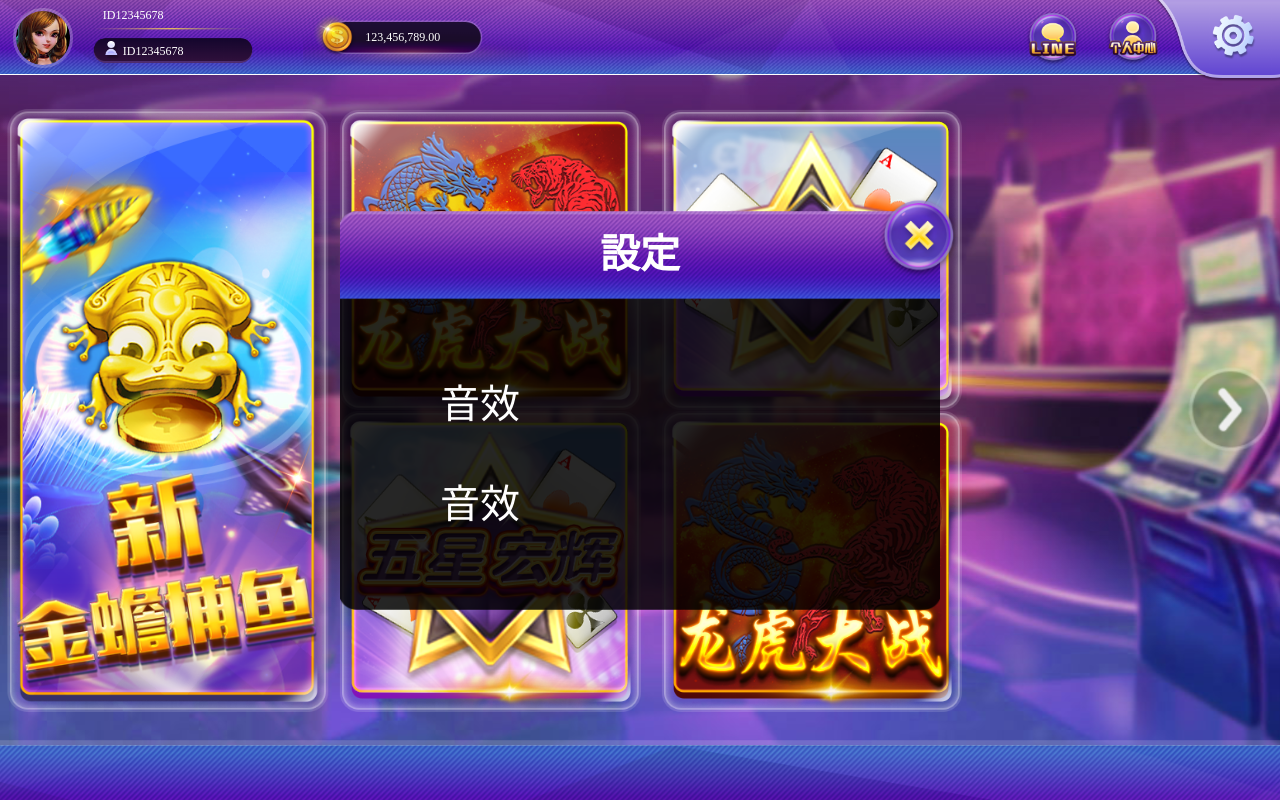
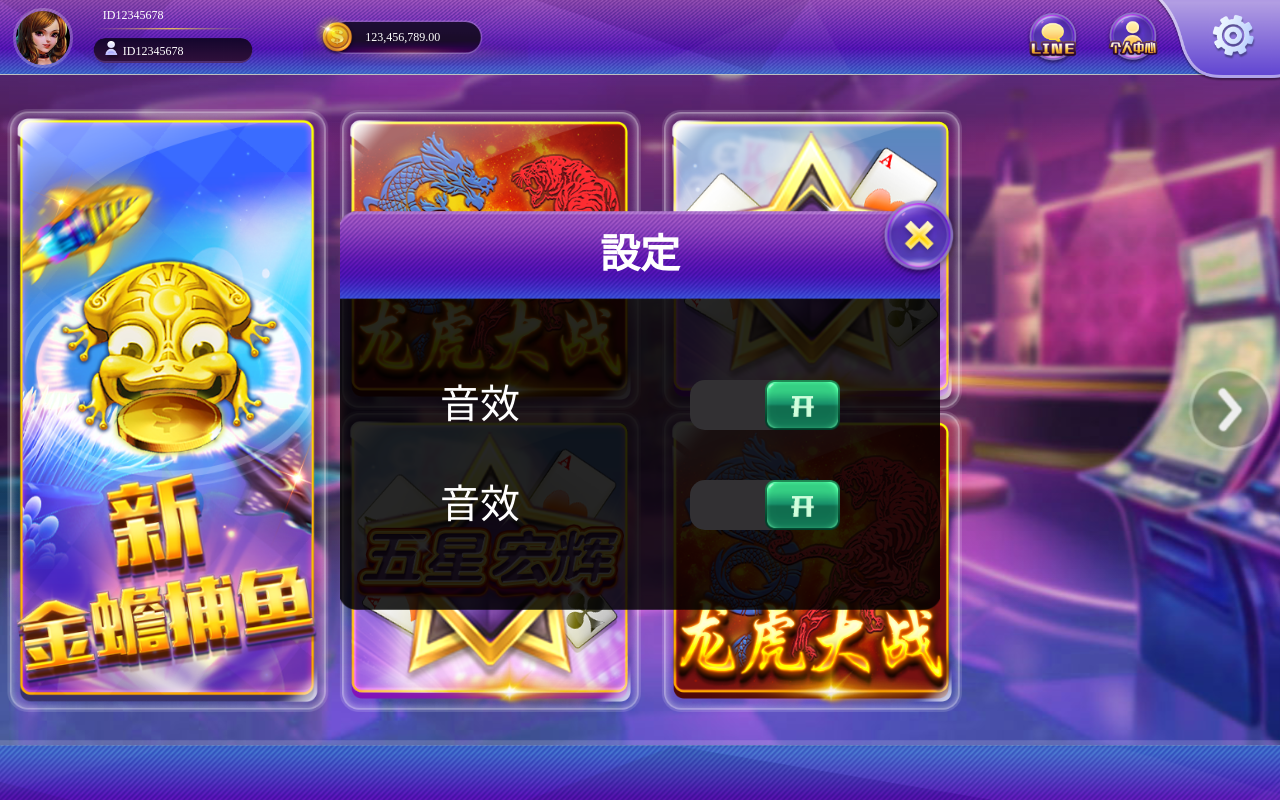
Before and after one commit to jacky1739/entertainment_loby, a Vue app: page /#/ in a window 1280 px wide. Built offline with nearby package versions, Linux system fonts and the light colour scheme.

Commit message:
新增modal的按鈕

```diff
--- a/src/components/ModalItem.vue
+++ b/src/components/ModalItem.vue
@@ -6,8 +6,26 @@
     <div class="modal__bg">
       <h2 class="modal__title">設定</h2>
       <div class="modal__btn">
-        <p class="modal__btn__text">音效</p>
-        <p class="modal__btn__text">音效</p>
+        <p class="modal__btn__text d-flex">音效
+          <span class="d-flex bgm_bt_bg">
+            <span class="w-78">
+              <a v-show="music1" href="#" @click="switchBtn1"><img class="modal__btn__bgm" src="../../public/images/Lobby/平台svg/btn_bgm_off.svg" alt="">
+              </a>
+            </span>
+            <a v-show="music2" href="#" @click="switchBtn1"><img class="modal__btn__bgm" src="../../public/images/Lobby/平台svg/btn_bgm_on.svg" alt="">
+            </a>
+          </span>
+        </p>
+        <p class="modal__btn__text d-flex">音效
+          <span class="d-flex bgm_bt_bg">
+            <span class="w-78">
+              <a v-if="music1" href="#" @click="switchBtn1"><img class="modal__btn__bgm" src="../../public/images/Lobby/平台svg/btn_bgm_off.svg" alt="">
+              </a>
+            </span>
+            <a v-if="music2" href="#" @click="switchBtn1"><img class="modal__btn__bgm" src="../../public/images/Lobby/平台svg/btn_bgm_on.svg" alt="">
+            </a>
+          </span>
+        </p>
       </div>
     </div>
   </div>
@@ -49,6 +67,9 @@
     &__text {
       line-height: 1rem;
       font-size: .4rem;
+      display: flex;
+      justify-content: space-between;
+      align-items: center;
     }
     &__switch {
       background-image: url('../../public/images/Lobby/平台svg/btn_bgm_on.svg');
@@ -59,6 +80,11 @@
     }
   }
 }
+.bgm_bt_bg {
+  width: 1.5rem;
+  background: #323033;
+  border-radius: 15px;
+}
 </style>
 
 <script>
@@ -66,13 +92,19 @@ export default {
   name: 'ModalItem',
   data () {
     return {
-      isShow: true
+      isShow: true,
+      music1: false,
+      music2: true
     }
   },
   methods: {
     click () {
       this.isShow = !this.isShow
       console.log('click')
+    },
+    switchBtn1 () {
+      this.music1 = !this.music1
+      this.music2 = !this.music2
     }
   }
 }
--- a/src/style/base.scss
+++ b/src/style/base.scss
@@ -46,3 +46,11 @@
   .mr-2 {
     margin-right: .2rem;
   }
+
+  .d-block {
+    display: block;
+  }
+
+  .w-78 {
+    width: .78rem;
+  }
--- a/src/views/Backend/DashBoard.vue
+++ b/src/views/Backend/DashBoard.vue
@@ -59,8 +59,6 @@
               <option value="百人幸運輪">百人幸運輪</option>
               <option value="小瑪莉">小瑪莉</option>
             </select>
-                <div></div>
-                <div></div>
           </li>
           <li>
             <table class="content__table">
@@ -121,7 +119,7 @@
   height: calc(100vh - .7rem);
   .menu {
     background-image: url('../../../public/images/Lobby/平台svg/list_leftbar.svg');
-    width: 30%;
+    width: 20%;
     &__idBg {
         height: 1rem;
         background-image: url('../../../public/images/Lobby/平台svg/lobby_player_id_bg.svg');
@@ -156,12 +154,14 @@
       tr {
           background: #533963;
         th {
+          color: #FFE08B;
           width: calc(100% / 6);
           text-align: center;
-          padding: .2rem;
-          font-size: .2rem;
+          padding: .15rem .2rem;
+          font-size: .25rem;
           border-bottom: 2px solid #856E8F;
           border-right: 2px solid #856E8F;
+          font-weight: lighter;
         }
       }
     }
@@ -188,7 +188,7 @@
 }
 .total {
     p {
-        font-size: .18rem;
+        font-size: .2rem;
     }
 }
 </style>
--- a/src/views/Front/HomeView.vue
+++ b/src/views/Front/HomeView.vue
@@ -1,17 +1,22 @@
 <template>
-  <main class="body">
+  <main id="popContainer">
     <Navbar />
     <div class="wrapper">
       <Modal />
-      <router-view/>
+      <router-view />
     </div>
     <Footer />
   </main>
 </template>
 
 <style lang="scss" scoped>
-.body {
-  flex-direction: column;
+#popContainer {
+  position: fixed;
+  top: 0;
+  left: 0;
+  right: 0;
+  bottom: 0;
+  background: rgba(0, 0, 0, 0.3);
 }
 .wrapper {
   background-image: url('../../../public/images/Lobby/平台svg/lobby_bg.svg');
@@ -23,6 +28,9 @@
   height: calc(100vh - 1.3rem);
   display: flex;
   align-items: center;
+}
+.routerView {
+  background: black;
 }
 </style>
 
```
Lines whose indentation alone changed are shown as unchanged.
